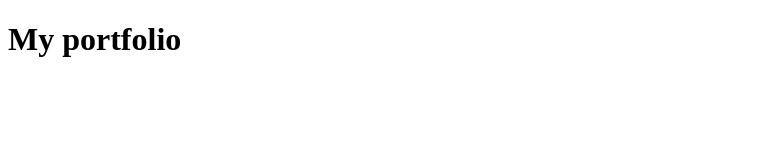
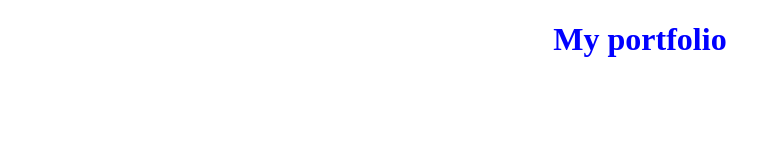
Before and after one commit to ifan11/portfolio, a plain HTML site: page index.html in a window 1280 px wide. Shown: the whole page, without its empty margins (0-781 px from the left). Drawn offline with Linux system fonts and the light colour scheme.

Commit message:
adding style into portfolio

```diff
--- a/index.html
+++ b/index.html
@@ -5,6 +5,14 @@
     <meta charset="UTF-8">
     <meta name="viewport" content="width=device-width, initial-scale=1.0">
     <title>Portfolio</title>
+    <style>
+        h1 {
+            font-size: 2rem;
+            color: blue;
+            font-weight: bold;
+            text-align: center;
+        }
+    </style>
 </head>
 
 <body>
```
